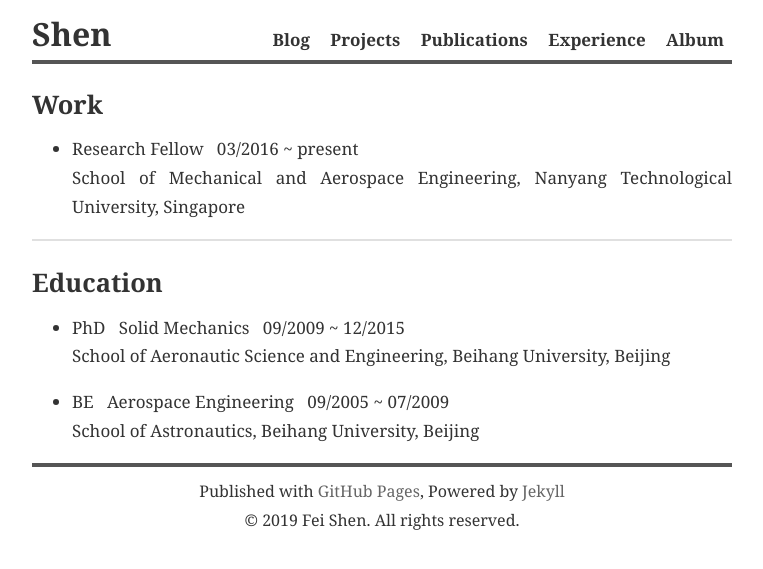
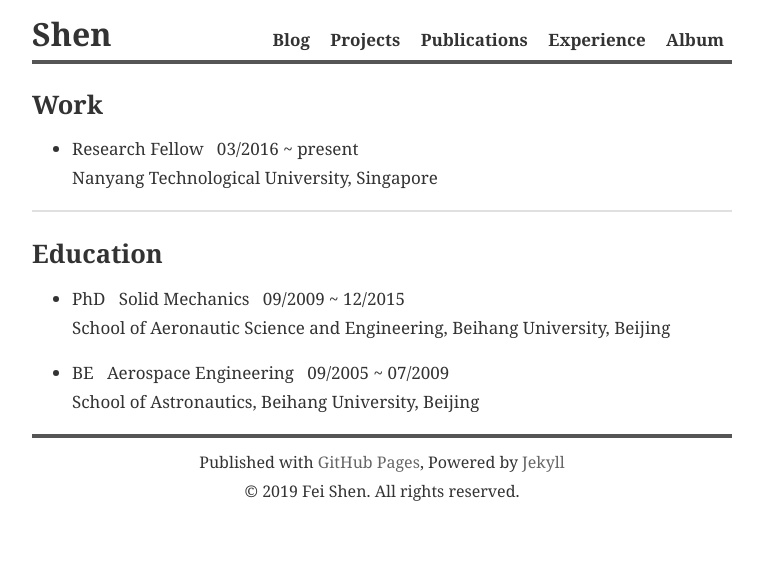
Before and after one commit to philshenfei/feishen, a Jekyll site: the page built from experience.md, in a window 1280 px wide. Shown: the top 569 px of the page, without its empty margins (258-1021 px from the left). Built offline with Jekyll 4.4.1, drawn with Linux system fonts in a browser that asks for light colours; nearby versions of some CDN libraries.

Commit message:
Signed-off-by: philshenfei <philshenfei@gmail.com>

```diff
--- a/experience.md
+++ b/experience.md
@@ -5,7 +5,7 @@ title: Experience
 
 ## Work
 
-* Research Fellow &nbsp; 03/2016 ~ present <br> School of Mechanical and Aerospace Engineering, Nanyang Technological University, Singapore
+* Research Fellow &nbsp; 03/2016 ~ present <br> Nanyang Technological University, Singapore
 
 <hr>
 
```
Also changed, not shown: index.md (+1 -1 lines), publications.md (+1 -1 lines), 1 other file.
